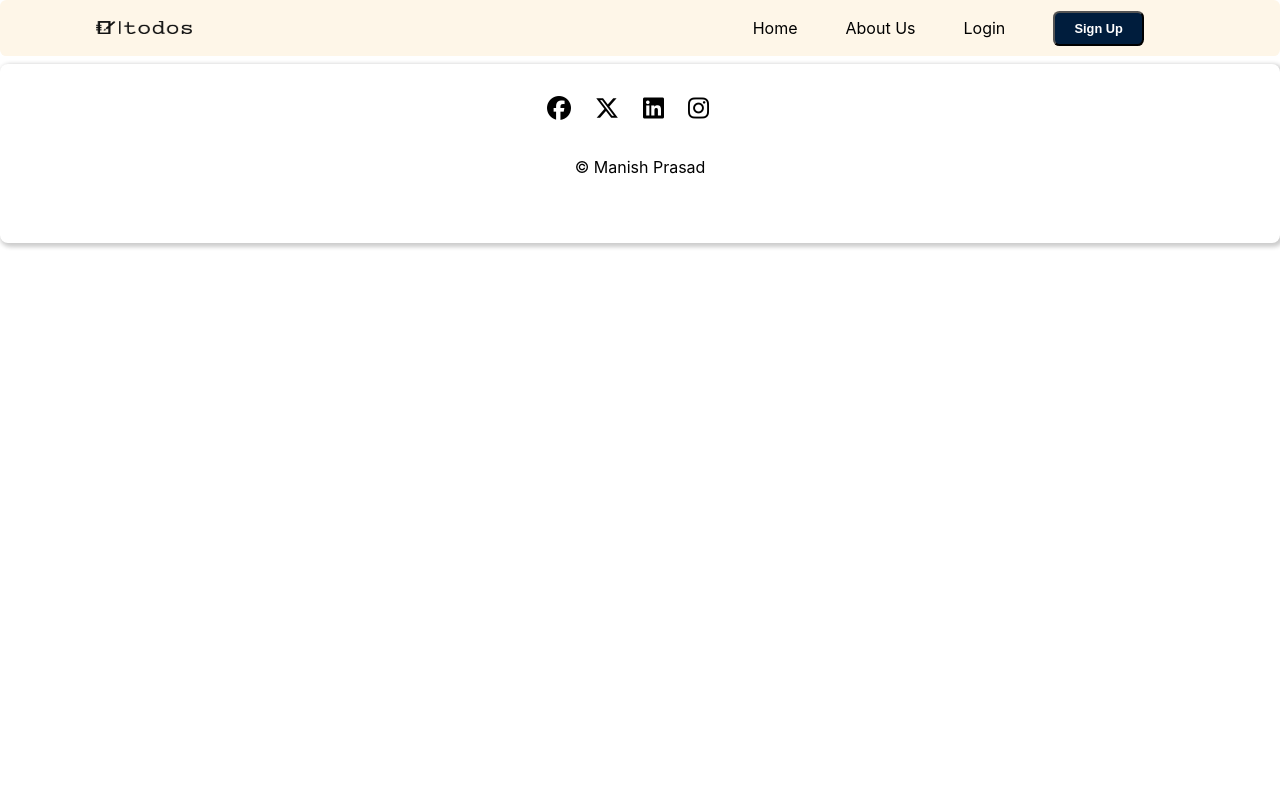
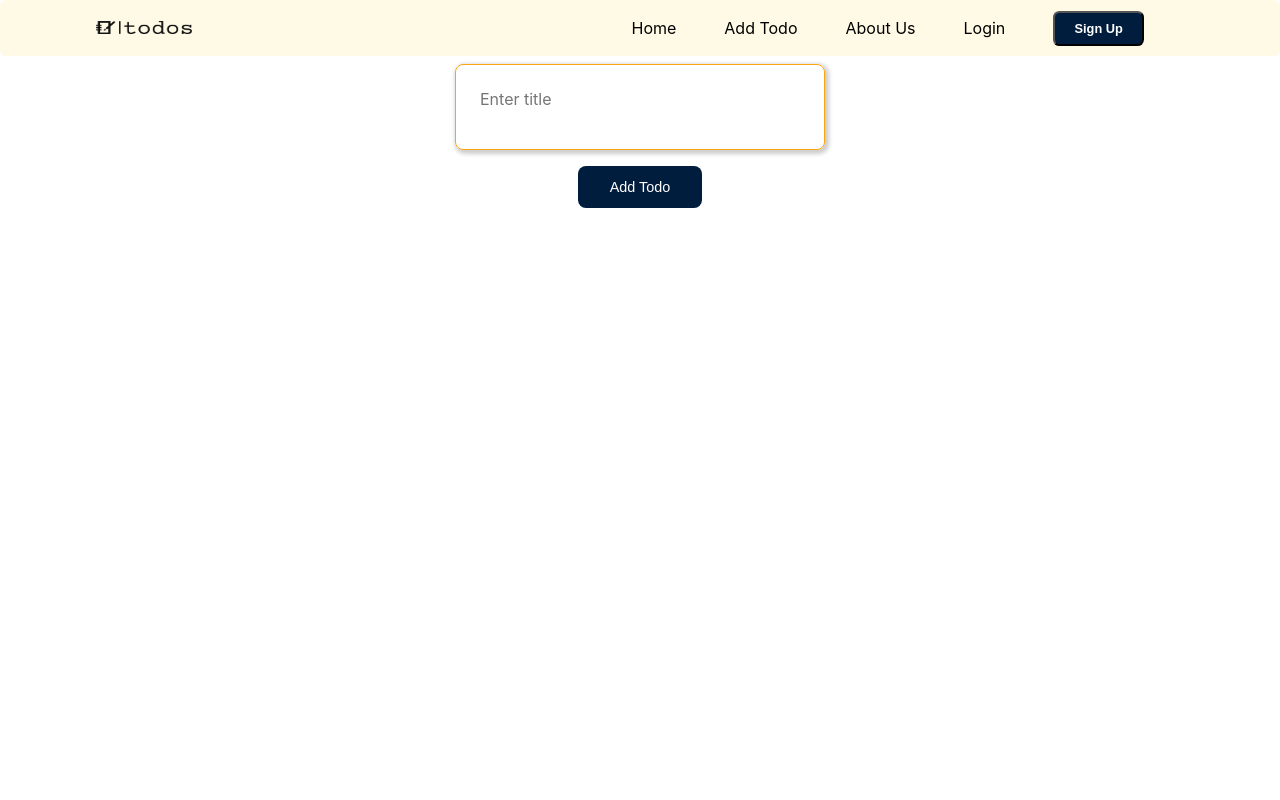
Before and after one commit to Man1sh-Prasad/todo_app, a React (Vite) app in the folder frontend/: page /addTodo in a window 1280 px wide. Shown: the top 800 px of the page. Built offline with nearby package versions, Linux system fonts and the light colour scheme.

Commit message:
add todo page added

```diff
--- a/frontend/src/App.jsx
+++ b/frontend/src/App.jsx
@@ -7,6 +7,8 @@ import { About } from './routes/about/About.jsx'
 import { BrowserRouter as Router, Routes, Route } from 'react-router-dom'
 import { Signup } from './routes/signup/Signup.jsx'
 import { Login } from './routes/login/Login.jsx'
+import { Todos } from './routes/todos/Todos.jsx'
+
 
 function App() {
   return (
@@ -14,17 +16,20 @@ function App() {
       <Router>
         <RecoilRoot>
           <Navbar />
-        </RecoilRoot>
+
 
         <Routes>
           <Route  exact path='/' element={<Home />} />
+          <Route  path='/addTodo' element={<Todos />} />
           <Route  path='/about' element={<About />} />
           <Route  path='/signup' element={<Signup />} />
           <Route  path='/login' element={<Login />} />
         </Routes>
+        </RecoilRoot>
       </Router>
 
       <Footer />
+
     </div>
   )
 }
--- a/frontend/src/atoms/atoms.jsx
+++ b/frontend/src/atoms/atoms.jsx
@@ -4,3 +4,19 @@ export const clickedStateAtom = atom({
     key: 'clickedStateAtom',
     default: false,
 })
+
+
+export const todoTitleAtom = atom({
+    key: "todoTitleAtom",
+    default: ""
+})
+
+export const todoDescriptionAtom = atom({
+    key: 'todoDescriptionAtom',
+    default: ""
+})
+
+export const todoListAtom = atom({
+    key: 'todoListAtom',
+    default: [{}],
+})
--- a/frontend/src/components/navbar/Navbar.css
+++ b/frontend/src/components/navbar/Navbar.css
@@ -1,17 +1,10 @@
-
-
-
-
-
-
-
 .navbar {
     display: flex;
     height: 3.5rem;
     align-items: center;
     justify-content: space-between;
     padding: 0 2rem;
-    background-color: #fef6e8;
+    background-color: #fffae5;
     border-radius: 0.4rem;
     margin-bottom: 0.5rem;
 }
@@ -95,6 +88,7 @@
         border-radius: .4rem;
         box-shadow: 0 3rem 4rem  rgba(0, 0, 0, 0.2);
         padding-right: 2rem;
+        z-index: 1;
     }
 
     .nav-links-container.show {
--- a/frontend/src/components/navbar/Navbar.jsx
+++ b/frontend/src/components/navbar/Navbar.jsx
@@ -24,6 +24,7 @@ export function Navbar() {
           <div>
           <ul className={`h-flex nav-links-container ${clicked ? "show" : ""}`}>
                <li><Link to="/">Home</Link></li>
+               <li><Link to="/addTodo">Add Todo</Link></li>
                <li><Link to="/about">About Us</Link></li>
                <li><Link to="/login">Login</Link></li>
                <li><Link to="/signup">
--- /dev/null
+++ b/frontend/src/components/todo/TodoCard.css
@@ -0,0 +1,33 @@
+.todoCard {
+    padding: 1rem;
+    position: relative;
+    border: 1px solid var(--secondary-text-color);
+    height: 100%;
+    border-radius: 0.5rem;
+    box-shadow: 0 0 4px  rgba(0, 0, 0, 0.2);
+}
+
+.todo-content {
+    height: 90%;
+}
+
+.todo-card-description {
+    text-align: justify;
+    text-justify: inter-word;
+}
+
+.option-container {
+    display: flex;
+    justify-content: space-between;
+}
+
+.option-container i{
+    padding: 0.5rem;
+    color: var(--accent-color)
+}
+
+.option-container i:hover{
+    border-radius: 50%;
+    box-shadow: 2px 2px 4px 1px rgba(0, 0, 0, 0.2);
+    color: var(--secondary-text-color);
+}
--- /dev/null
+++ b/frontend/src/components/todo/TodoCard.jsx
@@ -0,0 +1,24 @@
+import './TodoCard.css'
+import '../../../src/index.css'
+
+export function TodoCard({title, description}) {
+    return (
+        <div className="todoCard">
+            <div className='todo-content'>
+            <h5 className="todo-card-title">{title}</h5>
+                <p className="todo-card-description">
+                    {description.split("", 80)}...</p>
+            </div>
+
+
+            <div className="option-container">
+            <div>
+                    <i className="fa-solid fa-pen-to-square"></i>
+                </div>
+                <div>
+                <i className="fa-solid fa-trash"></i>
+                </div>
+            </div>
+        </div>
+    )
+}
--- a/frontend/src/routes/signup/Signup.css
+++ b/frontend/src/routes/signup/Signup.css
@@ -30,6 +30,11 @@
     margin-top: 1rem;
    padding: 0.8rem 2rem;
    font-size: 0.9rem;
+   background-color: #001d3d;
+    color: white ;
+    border-radius: 0.5rem;
+    border: none;
+    margin-bottom: 1rem;
 }
 
 .signup-btn:hover {
@@ -37,3 +42,11 @@
    padding: 0.7rem 1.8rem;
    font-size: 0.8rem;
 }
+
+.signup-container span a{
+    color: var(--accent-color);
+}
+
+.signup-container span a:hover{
+    font-size: 0.9rem;
+}
--- a/frontend/src/routes/signup/Signup.jsx
+++ b/frontend/src/routes/signup/Signup.jsx
@@ -1,6 +1,7 @@
 import React from "react";
 import "./Signup.css"
 import "./../../../src/index.css"
+import { Link } from 'react-router-dom'
 
 export function Signup () {
     return (
@@ -14,6 +15,10 @@ export function Signup () {
                 <input type="password" name="password" placeholder="Enter your password" />
 
                 <button className="signup-btn">Sign Up</button>
+
+                <div>
+                    Already have an account? <span><Link to="/login">Login</Link></span>
+                </div>
             </div>
         </div>
     )
--- /dev/null
+++ b/frontend/src/routes/todos/Todos.css
@@ -0,0 +1,58 @@
+.todo {
+    width: 100%;
+    min-height: 100vh;
+    max-height: auto;
+    margin-bottom: 2rem;
+}
+
+.todo-input-container {
+    border: 1px solid var(--accent-color);
+    border-radius: 0.5rem;
+    padding: 1rem;
+    position: relative;
+    width: 21rem
+}
+
+.todo-input-container input,
+.todo-input-container textarea{
+    font-family: Inter, system-ui, Avenir, Helvetica, Arial, sans-serif;
+    width: 20rem;
+    font-size: 1rem;
+    margin-bottom: 1rem;
+    border-radius: 0.5rem;
+    border: none;
+    padding: 0.5rem 1rem;
+}
+
+.todo-card-container {
+    margin-top: 20px;
+    display: grid;
+    grid-template-columns: 1fr 1fr 1fr 1fr;
+    column-gap: 20px;
+    row-gap: 40px;
+    padding: 1rem 2rem;
+}
+
+.todo-card {
+    min-height: 7rem;
+    max-height: auto;
+}
+
+@media screen and (max-width: 900px) {
+    .todo-card-container {
+        grid-template-columns: 1fr 1fr 1fr;
+    }
+}
+
+@media screen and (max-width: 650px) {
+    .todo-card-container {
+        grid-template-columns: 1fr 1fr;
+    }
+}
+
+
+@media screen and (max-width: 450px) {
+    .todo-card-container {
+        grid-template-columns: 1fr ;
+    }
+}
--- /dev/null
+++ b/frontend/src/routes/todos/Todos.jsx
@@ -0,0 +1,60 @@
+import { useRef } from "react"
+import "./../../../src/index.css"
+import "./Todos.css"
+import { useRecoilState } from "recoil";
+import { todoDescriptionAtom, todoListAtom, todoTitleAtom } from "../../atoms/atoms.jsx";
+import { TodoCard } from "../../components/todo/TodoCard.jsx";
+
+export function Todos() {
+
+    const textareaRef = useRef(null);
+    const [title,setTitle] = useRecoilState(todoTitleAtom);
+    const [description, setDescription] = useRecoilState(todoDescriptionAtom)
+    const [todos, setTodos] = useRecoilState(todoListAtom)
+
+    const handleClick = () =>  {
+        if(textareaRef.current) {
+            textareaRef.current.style.display = "block"
+        }
+    }
+
+    const handleSubmit = () => {
+        setTodos([...todos, {title, description}])
+        setTitle("")
+        setDescription("")
+
+    }
+
+    return (
+        <div className="todo">
+            <div className='todo-container v-flex'>
+                <div className="todo-input-container v-flex card">
+                    <input type="text" placeholder="Enter title" name="title" value={title}
+                    onChange={e => setTitle(e.target.value)}
+                    onClick={handleClick}/>
+
+                    <textarea type="text" placeholder="Enter description" name="description" value={description} ref={textareaRef} style={{ display: "none"}}
+                    onChange={e => setDescription(e.target.value)}
+                    />
+                </div>
+                <div className="add-todo-btn-container">
+                    <button className="signup-btn add-todo-btn flex" onClick={handleSubmit}>Add Todo</button>
+                </div>
+            </div>
+
+            <div className="todo-body">
+                <div className="todo-body-container">
+                    <div className="todo-card-container">
+                       {todos.map((item, index) => (
+                            (item.title && item.description) ?
+                                <div className="todo-card" key={index}>
+                                    <TodoCard title={item.title} description={item.description}/>
+                                </div>
+                            : null
+                        ))}
+                    </div>
+                </div>
+            </div>
+        </div>
+    )
+}
```
